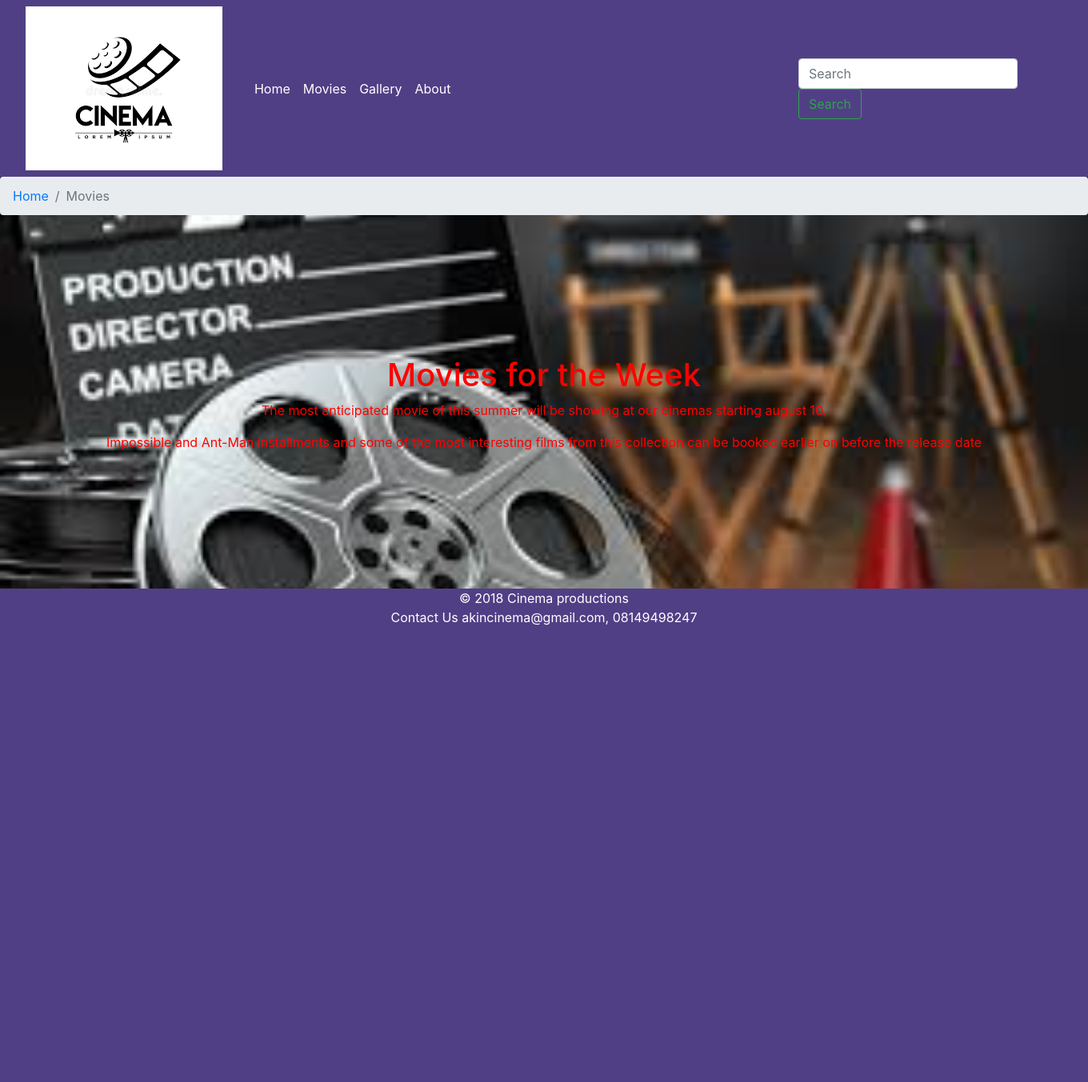
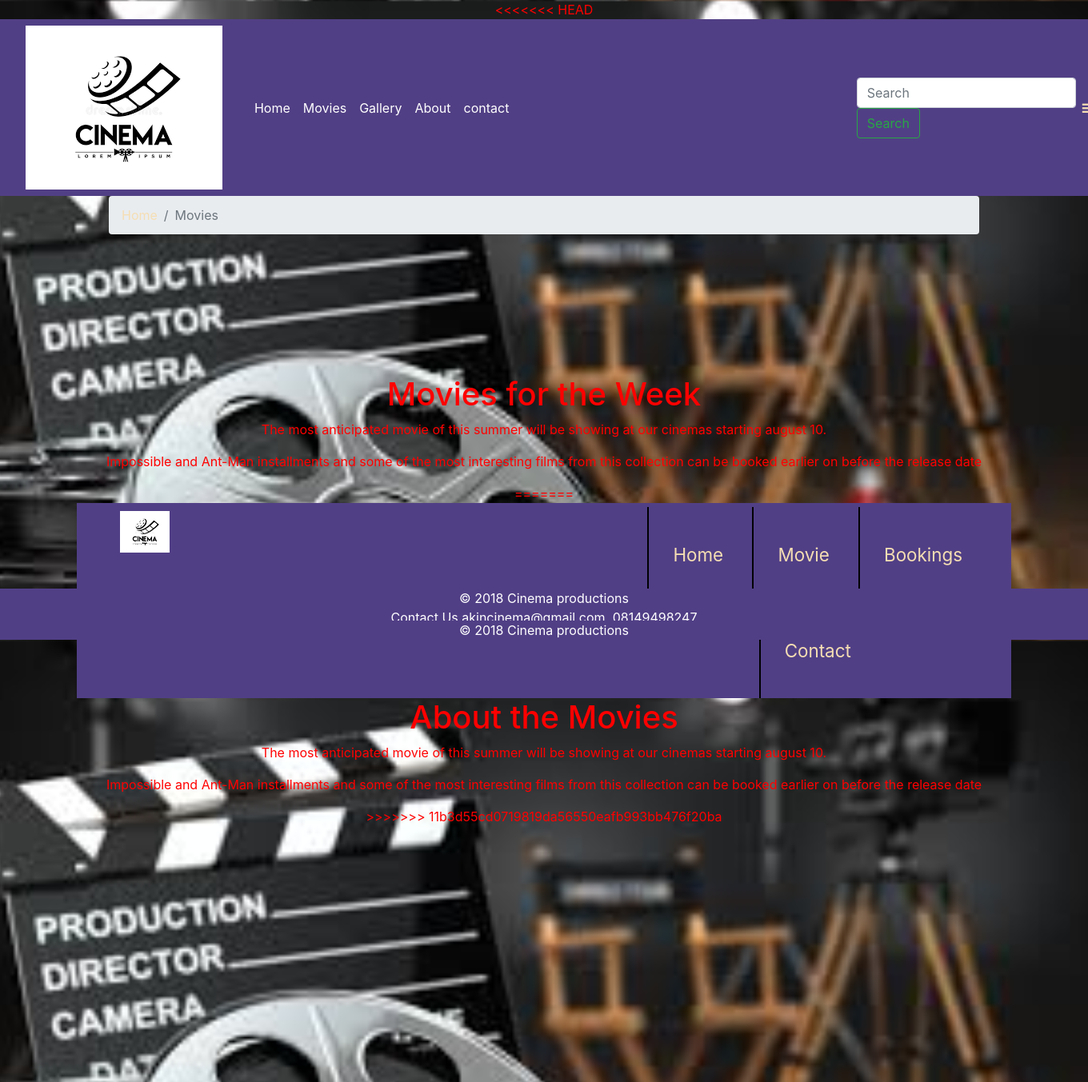
Before and after one commit to thobby16/weekk, a PHP site: page /movie.html in a window 1360 px wide. Shown: the whole page at 80% size. Before the commit the page ends 782 px from the top, so only its background shows below. Run offline with PHP 8.4, Linux system fonts and the light colour scheme; some libraries are stand-ins or nearby versions.

Commit message:
new changes

```diff
--- a/css/style.css
+++ b/css/style.css
@@ -38,6 +38,8 @@
       margin-right: 10%;
       margin-top: 0;
       margin-bottom: 0;
+      padding: 0rem 2rem !important;
+
 }
 .footer{
       position: fixed;
@@ -50,7 +52,7 @@
 }
 section{
       text-align: center;
-      padding: 10rem 6rem;
+      padding: 3rem 6rem;
 
 }
 .carousel {
@@ -66,3 +68,19 @@
 .form-in {
       margin-left: 67% !important;
 }
+.form-section{
+      width: 80% !important;
+      margin-left: 10% !important;
+      margin-bottom: 50% !important;
+}
+.form-group{
+      text-align: left;
+}
+.button{
+      padding: 20rem 6rem !important;
+      margin-left: 30% !important;
+}
+.breadcrumb{
+      margin-left: 10%;
+      width: 80%;
+}
--- a/movie.html
+++ b/movie.html
@@ -2,6 +2,8 @@
 <html>
 <head>
  <meta http-equiv='Content-Type' content='text/html; charset=utf-8'/>
+<<<<<<< HEAD
+  <meta name="viewport" content="width=device-width,initial-scale=1">
       <title>The Movies </title>
       <link rel="stylesheet" type="text/css" href="css/style.css">
       <link rel="stylesheet" type="text/css" href="css/bootstrap.css">
@@ -10,6 +12,7 @@
       <link rel="stylesheet" type="text/css" href="css/bootstrap-grid.min">
       <link rel="stylesheet" type="text/css" href="css/bootstrap-reboot">
       <link rel="stylesheet" type="text/css" href="css/bootstrap-reboot.min">
+       <link rel="stylesheet" type="text/css" href="https://cdjns.cloudflare.com/ajax/libs/font-awesome/4.7.0/css/font-awesome.min.css">
 </head>
  <body >
   <nav class="navbar navbar-expand-lg navbar-light">
@@ -33,17 +36,21 @@
       <li class="nav-item">
         <a class="nav-link active" href="about.html">About</a>
       </li>
+      <li class="nav-item">
+        <a class="nav-link active" href="contact.html">contact</a>
+      </li>
 
     </ul>
     <form class="form-inline my-2 my-lg-0">
     <input class="form-control mr-sm-2" type="search" placeholder="Search" aria-label="Search">
     <button class="btn btn-outline-success my-2 my-sm-0" type="submit">Search</button>
     </form>
+     <a href="javascript:void(0);" class="icon" onclick="myFunction()"><i class="fa fa-bars"></i>
   </div>
 </nav>
   <nav aria-label="breadcrumb">
   <ol class="breadcrumb">
-    <li class="breadcrumb-item"><a href="#">Home</a></li>
+    <li class="breadcrumb-item"><a href="index.html">Home</a></li>
     <li class="breadcrumb-item active" aria-current="page">Movies</li>
   </ol>
 </nav>
@@ -52,9 +59,134 @@
        <p>The most anticipated movie of this summer will be showing at our cinemas starting august 10.  </p>
        <p>Impossible and Ant-Man installments and some of the most interesting films from this collection can be booked earlier on before the release date  </p>
 
- </body>
+
  <footer class="footer"> &copy 2018 Cinema productions
       <p>Contact Us akincinema@gmail.com, 08149498247</p></footer>
       <script src="js/jquery-3.3.1.slim.min.js"></script>
       <script src="js/bootstrap.js"></script>
+
+
+<script>
+  function myFunction(){
+    var x = document.getElementById("navbarSupportedContent");
+      if (x.className === "navbarSupportedContent") {
+        x.className += "responsive" ;
+
+      }else{
+        x.className = "navbarSupportedContent"
+      }
+   }
+</script>
+</body>
+=======
+      <title>The Movies </title>
+<style type="text/css">
+      body{
+      width: 100%;
+      height:100%;
+      background-image: url("./images/body.jpg");
+      background-size: cover;
+      background-attachment: fixed;
+      margin: 0;
+      padding: 0;
+      text-align: center;
+      color: red;
+}
+a{
+      text-decoration:  none;
+      color: #f5deb3;
+}
+a:hover,a:active{
+      color: red;
+}
+
+
+.header{
+      width: 100%;
+      height: 100%;
+      color: white;
+      background: #513f86;
+      float: left;
+      backface-visibility: hidden;
+
+}
+.header h1{
+      float: left;
+      font-size: 1.4rem;
+      margin: 0 0 0 2rem;
+      text-transform: uppercase;
+
+}
+.header .logo{
+      width: 15%;
+      padding: 0 5px 5px 0;
+      float: left;
+
+}
+.logo img{
+      width: 60%;
+      padding: 10px 20px 10px 20px;
+
+}
+.header .menu{
+      float: right;
+      width: 45%;
+      height: 100%;
+      padding: 0 5px 0 5px;
+      margin-top: 5px;
+}
+.header .menu nav{
+    width: 100%;
+    font-size: 1.4rem;
+    height: 100%;
+}
+.header .menu nav ul{
+      margin: 0;
+
+}
+.header nav ul li{
+      display: inline-block;
+      padding: 43px 30px;
+      border-left: 2px solid black;
+}
+
+.footer{
+      position: fixed;
+      left: 0;
+      bottom: 0;
+      width: 100%;
+      background-color: #513f86;
+      color: white;
+      text-align: center;
+}
+section{
+
+      padding: 10rem 6rem;
+}
+</style>
+</head>
+ <body>
+ 	<div class="header">
+            <div class="logo">
+             <a href="index.html"><img src="images/head.png" alt="logo"></a>
+            </div>
+            <div class="menu">
+             <nav>
+                  <ul>
+                        <li><a href="index.html">Home</a></li>
+                        <li><a href="#">Movie</a></li>
+                        <li><a href="#">Bookings</a></li>
+                        <li><a href="#">Contact</a></li>
+                  </ul>
+             </nav>
+           </div>
+      </div>
+      <section class="container">
+       <h1>About the Movies</h1>
+       <p>The most anticipated movie of this summer will be showing at our cinemas starting august 10.  </p>
+       <p>Impossible and Ant-Man installments and some of the most interesting films from this collection can be booked earlier on before the release date  </p>
+
+ </body>
+ <footer class="footer">&copy 2018 Cinema productions </footer>
+>>>>>>> 11b3d55cd0719819da56550eafb993bb476f20ba
 </html>
```
Also changed, not shown: about.html (+25 -2 lines), contact.html (added, +169 -0 lines), gallery.html (+9 -2 lines), index.html (+133 -1 lines), leap.php (added, +51 -0 lines), images/body.jpg (added).
